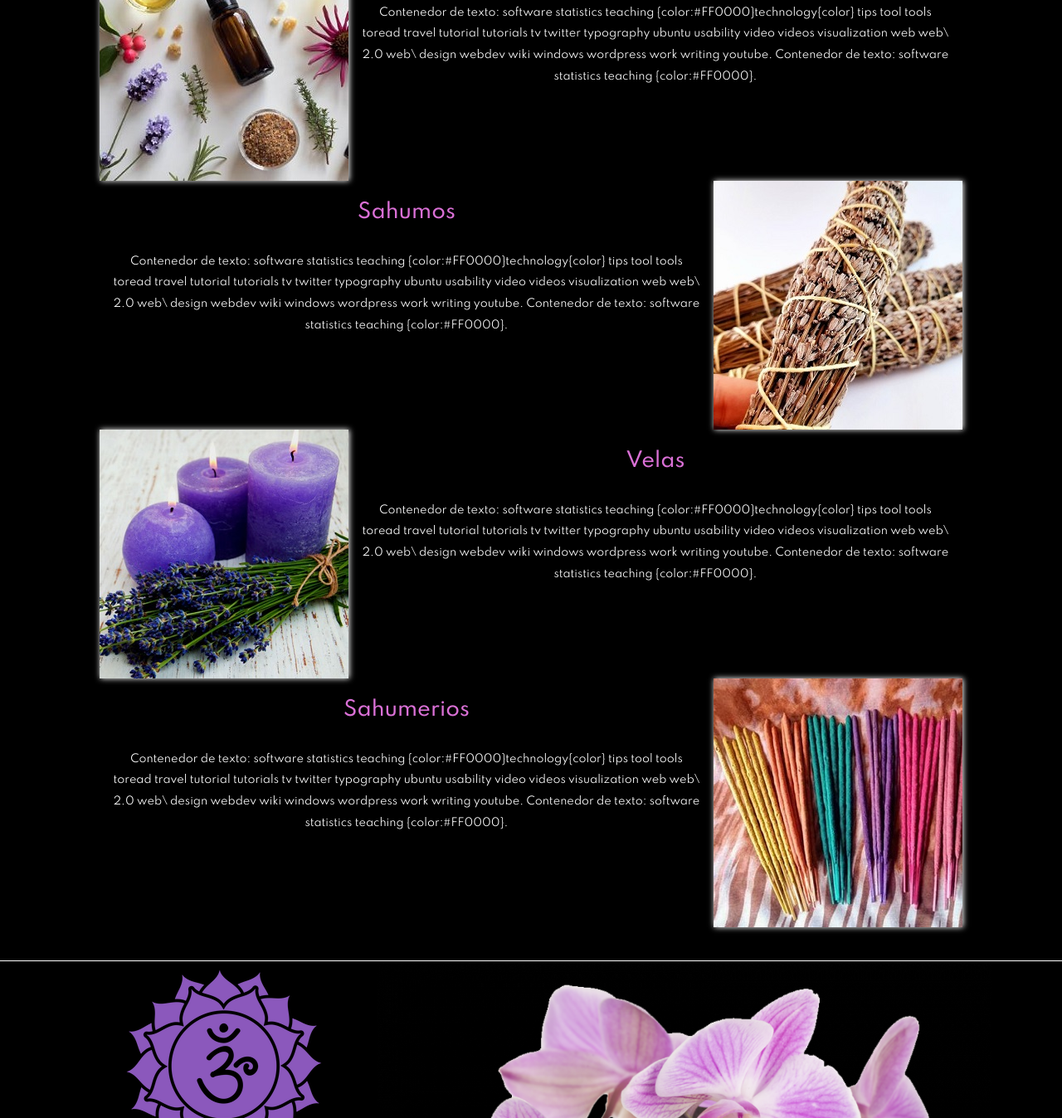
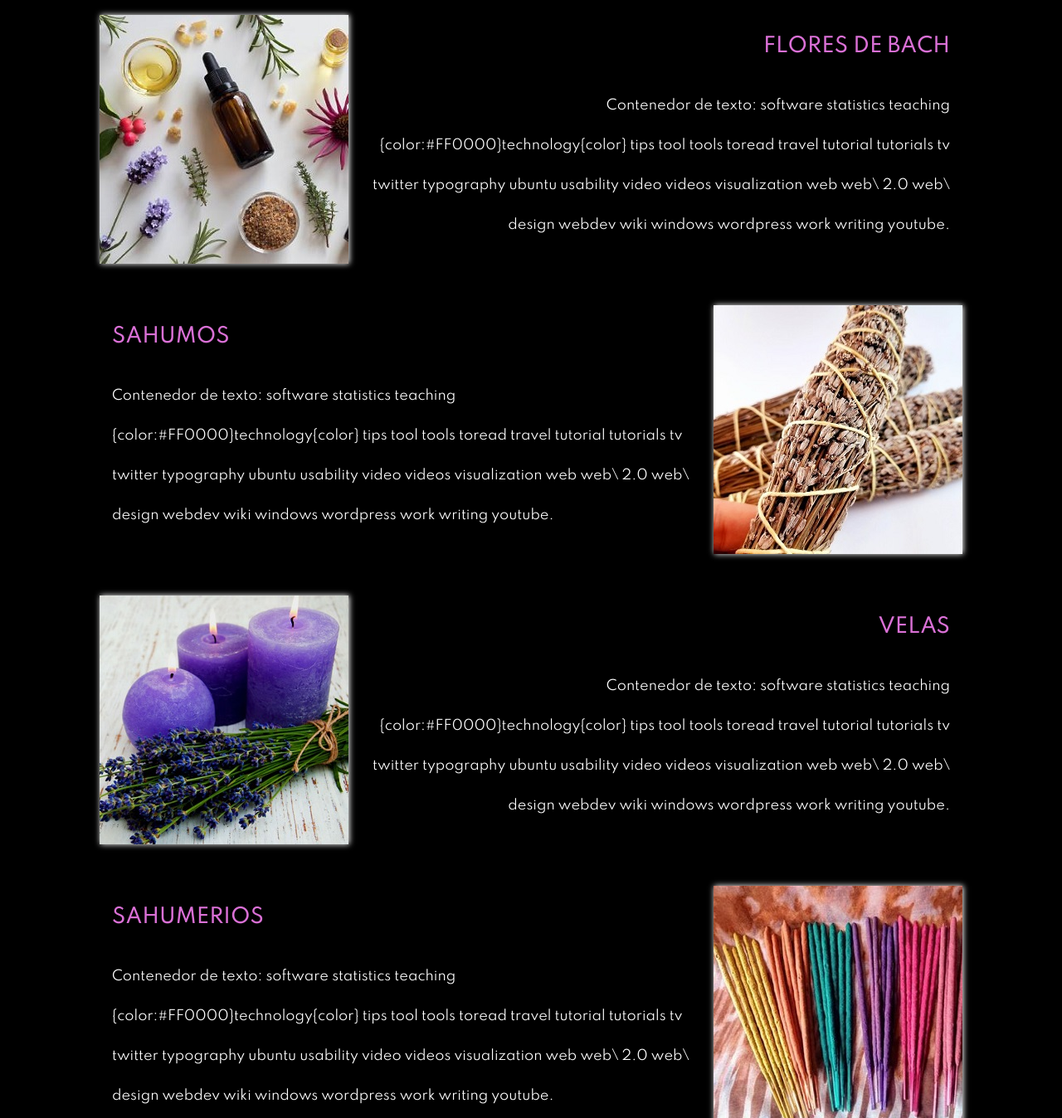
Before and after one commit to camposflorencia12/proyectodisenoweb-campos, a website: page tablas.html in a window 1280 px wide. Shown: the part 882-2230 px from the top of the page at 83% size. Drawn offline with Linux system fonts and the light colour scheme.

Commit message:
products descriptions update

```diff
--- a/scss/_main.scss
+++ b/scss/_main.scss
@@ -12,12 +12,30 @@ body{
 	@media all and (min-width: 992px){
 		background-position: center;
 	}
+	&.titulosProducto{
+		text-align: right;
+		text-transform: uppercase;
+	}
+	&.titulosProductoLft{
+		text-align: left;
+		text-transform: uppercase;
+	}
 }
 .texto{
 	color: $color-textos;
 	line-height: 2;
 	text-align: center;
 	font-size: 0.8em;
+	&.textoProducto{
+		text-align: right;
+		font-size: 1em;
+		line-height: 3;
+	}
+	&.textoProductoLft{
+		text-align: left;
+		font-size: 1em;
+		line-height: 3;
+	}
 }
 .contenedorNav{
 	border-bottom: 1px solid white;
--- a/scss/_productos.scss
+++ b/scss/_productos.scss
@@ -32,7 +32,8 @@
 	background-size: cover;
 	box-shadow: 1px 0px 7px 0px #fff;
 	max-width: 300px;
-	max-height: 300px;
+	height: 300px;
+	margin-bottom: 50px;
 	&.prodUno{
 		background-image: url("../media/kit_limpieza.png");
 	}
--- a/tablas.html
+++ b/tablas.html
@@ -43,44 +43,44 @@
 	<div class="container-fluid">
 		<div class="container descripcionProductos row text-center justify-content-center mx-auto">
 			<div class="cuatro col-12 col-lg-8 order-0 order-lg-1">
-				<h3 class="titulos">Kit de Limpieza</h3>
-				<p class="texto">
-					Contenedor de texto: software statistics teaching {color:#FF0000}technology{color} tips tool tools toread travel tutorial tutorials tv twitter typography ubuntu usability video videos visualization web web\ 2.0 web\ design webdev wiki windows wordpress work writing youtube. Contenedor de texto: software statistics teaching {color:#FF0000}.
+				<h3 class="titulos titulosProducto">Kit de Limpieza</h3>
+				<p class="texto textoProducto">
+					Contenedor de texto: software statistics teaching {color:#FF0000}technology{color} tips tool tools toread travel tutorial tutorials tv twitter typography ubuntu usability video videos visualization web web\ 2.0 web\ design webdev wiki windows wordpress work writing youtube.
 				</p>
 			</div>
-			<div class="prodUno col-12 col-lg-4 order-1 order-lg-0" data-aos="flip-up" data-aos-duration="2000"></div>
-			<div class="prodDos col-12 col-lg-4 order-3 order-lg-3" data-aos="flip-up" data-aos-duration="2000"></div>
+			<div id="prodDos" class="prodUno col-12 col-lg-4 order-1 order-lg-0" data-aos="flip-up" data-aos-duration="2000"></div>
+			<div id="prodTres" class="prodDos col-12 col-lg-4 order-3 order-lg-3" data-aos="flip-up" data-aos-duration="2000"></div>
 			<div class="cinco col-12 col-lg-8 order-2 order-lg-2">
-				<h3 class="titulos">Dijes de Piedras</h3>
-				<p class="texto">
-				Contenedor de texto: software statistics teaching {color:#FF0000}technology{color} tips tool tools toread travel tutorial tutorials tv twitter typography ubuntu usability video videos visualization web web\ 2.0 web\ design webdev wiki windows wordpress work writing youtube. Contenedor de texto: software statistics teaching {color:#FF0000}.
+				<h3 class="titulos titulosProductoLft">Dijes de Piedras</h3>
+				<p class="texto textoProductoLft">
+					Contenedor de texto: software statistics teaching {color:#FF0000}technology{color} tips tool tools toread travel tutorial tutorials tv twitter typography ubuntu usability video videos visualization web web\ 2.0 web\ design webdev wiki windows wordpress work writing youtube.
 				</p>
 			</div>
 			<div class="seis col-12 col-lg-8 order-4 order-lg-5">
-				<h3 class="titulos">Flores de Bach</h3>
-				<p class="texto">
-				Contenedor de texto: software statistics teaching {color:#FF0000}technology{color} tips tool tools toread travel tutorial tutorials tv twitter typography ubuntu usability video videos visualization web web\ 2.0 web\ design webdev wiki windows wordpress work writing youtube. Contenedor de texto: software statistics teaching {color:#FF0000}.
+				<h3 class="titulos titulosProducto">Flores de Bach</h3>
+				<p class="texto textoProducto">
+					Contenedor de texto: software statistics teaching {color:#FF0000}technology{color} tips tool tools toread travel tutorial tutorials tv twitter typography ubuntu usability video videos visualization web web\ 2.0 web\ design webdev wiki windows wordpress work writing youtube.
 				</p>
 			</div>
-			<div class="prodTres col-12 col-lg-4 order-5 order-lg-4" data-aos="flip-up" data-aos-duration="2000"></div>
+			<div id="prodCuatro" class="prodTres col-12 col-lg-4 order-5 order-lg-4" data-aos="flip-up" data-aos-duration="2000"></div>
 			<div class="cuatro col-12 col-lg-8 order-6 order-lg-6">
-				<h3 class="titulos">Sahumos</h3>
-				<p class="texto">
-					Contenedor de texto: software statistics teaching {color:#FF0000}technology{color} tips tool tools toread travel tutorial tutorials tv twitter typography ubuntu usability video videos visualization web web\ 2.0 web\ design webdev wiki windows wordpress work writing youtube. Contenedor de texto: software statistics teaching {color:#FF0000}.
+				<h3 class="titulos titulosProductoLft">Sahumos</h3>
+				<p class="texto textoProductoLft">
+					Contenedor de texto: software statistics teaching {color:#FF0000}technology{color} tips tool tools toread travel tutorial tutorials tv twitter typography ubuntu usability video videos visualization web web\ 2.0 web\ design webdev wiki windows wordpress work writing youtube.
 				</p>
 			</div>
-			<div class="prodCuatro col-12 col-lg-4 order-7 order-lg-7" data-aos="flip-up" data-aos-duration="2000"></div>
-			<div class="prodCinco col-12 col-lg-4 order-9 order-lg-8" data-aos="flip-up" data-aos-duration="2000"></div>
+			<div id="prodCinco" class="prodCuatro col-12 col-lg-4 order-7 order-lg-7" data-aos="flip-up" data-aos-duration="2000"></div>
+			<div id="prodSeis" class="prodCinco col-12 col-lg-4 order-9 order-lg-8" data-aos="flip-up" data-aos-duration="2000"></div>
 			<div class="cinco col-12 col-lg-8 order-8 order-lg-9">
-				<h3 class="titulos">Velas</h3>
-				<p class="texto">
-				Contenedor de texto: software statistics teaching {color:#FF0000}technology{color} tips tool tools toread travel tutorial tutorials tv twitter typography ubuntu usability video videos visualization web web\ 2.0 web\ design webdev wiki windows wordpress work writing youtube. Contenedor de texto: software statistics teaching {color:#FF0000}.
+				<h3 class="titulos titulosProducto">Velas</h3>
+				<p class="texto textoProducto">
+					Contenedor de texto: software statistics teaching {color:#FF0000}technology{color} tips tool tools toread travel tutorial tutorials tv twitter typography ubuntu usability video videos visualization web web\ 2.0 web\ design webdev wiki windows wordpress work writing youtube.
 				</p>
 			</div>
 			<div class="seis col-12 col-lg-8 order-10 order-lg-10">
-				<h3 class="titulos">Sahumerios</h3>
-				<p class="texto">
-				Contenedor de texto: software statistics teaching {color:#FF0000}technology{color} tips tool tools toread travel tutorial tutorials tv twitter typography ubuntu usability video videos visualization web web\ 2.0 web\ design webdev wiki windows wordpress work writing youtube. Contenedor de texto: software statistics teaching {color:#FF0000}.
+				<h3 class="titulos titulosProductoLft">Sahumerios</h3>
+				<p class="texto textoProductoLft">
+					Contenedor de texto: software statistics teaching {color:#FF0000}technology{color} tips tool tools toread travel tutorial tutorials tv twitter typography ubuntu usability video videos visualization web web\ 2.0 web\ design webdev wiki windows wordpress work writing youtube.
 				</p>
 			</div>
 			<div class="prodSeis col-12 col-lg-4 order-11 order-lg-11" data-aos="flip-up" data-aos-duration="2000"></div>
```
Also changed, not shown: productos.html (+7 -7 lines), css/estilos.css.
